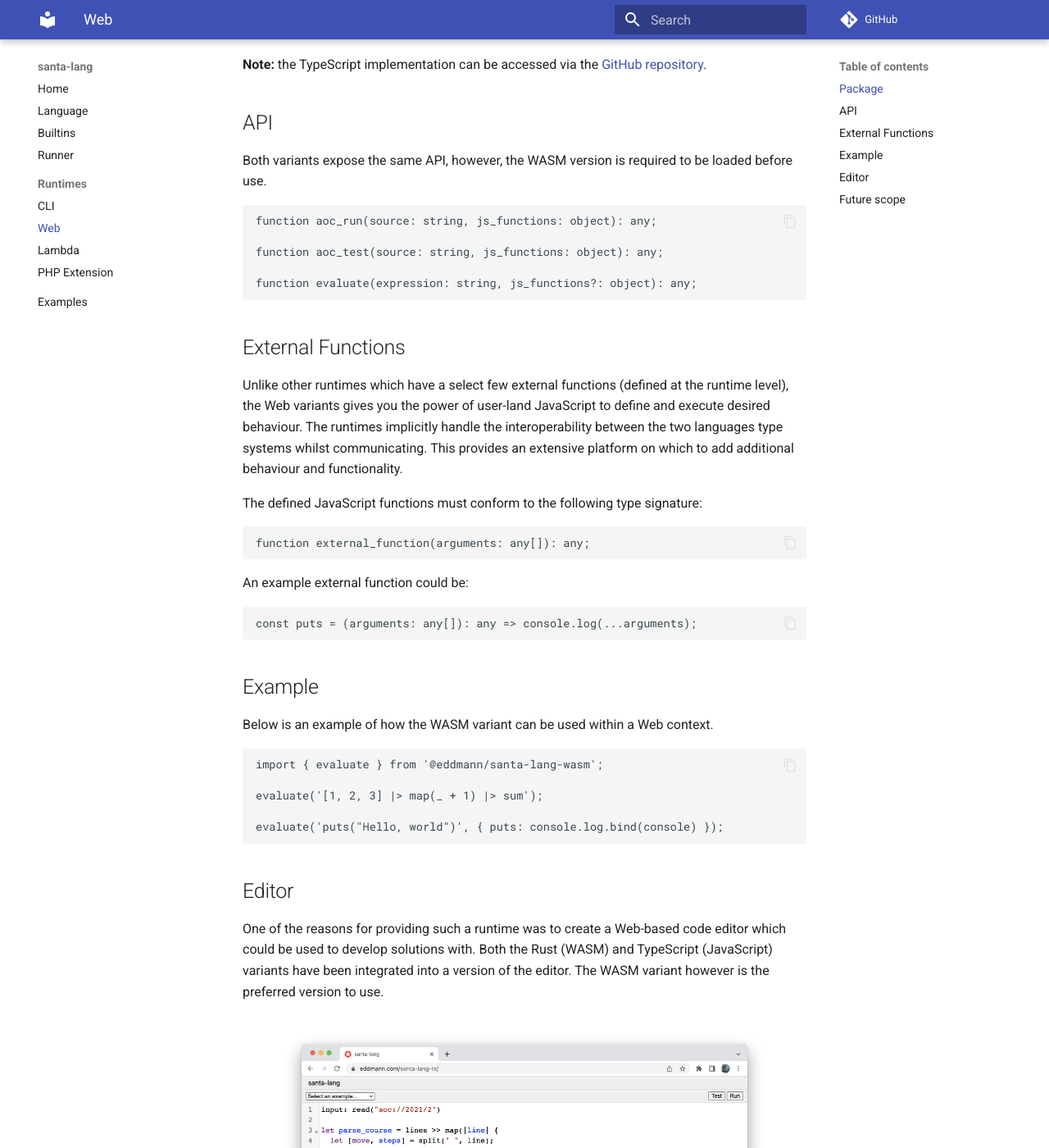
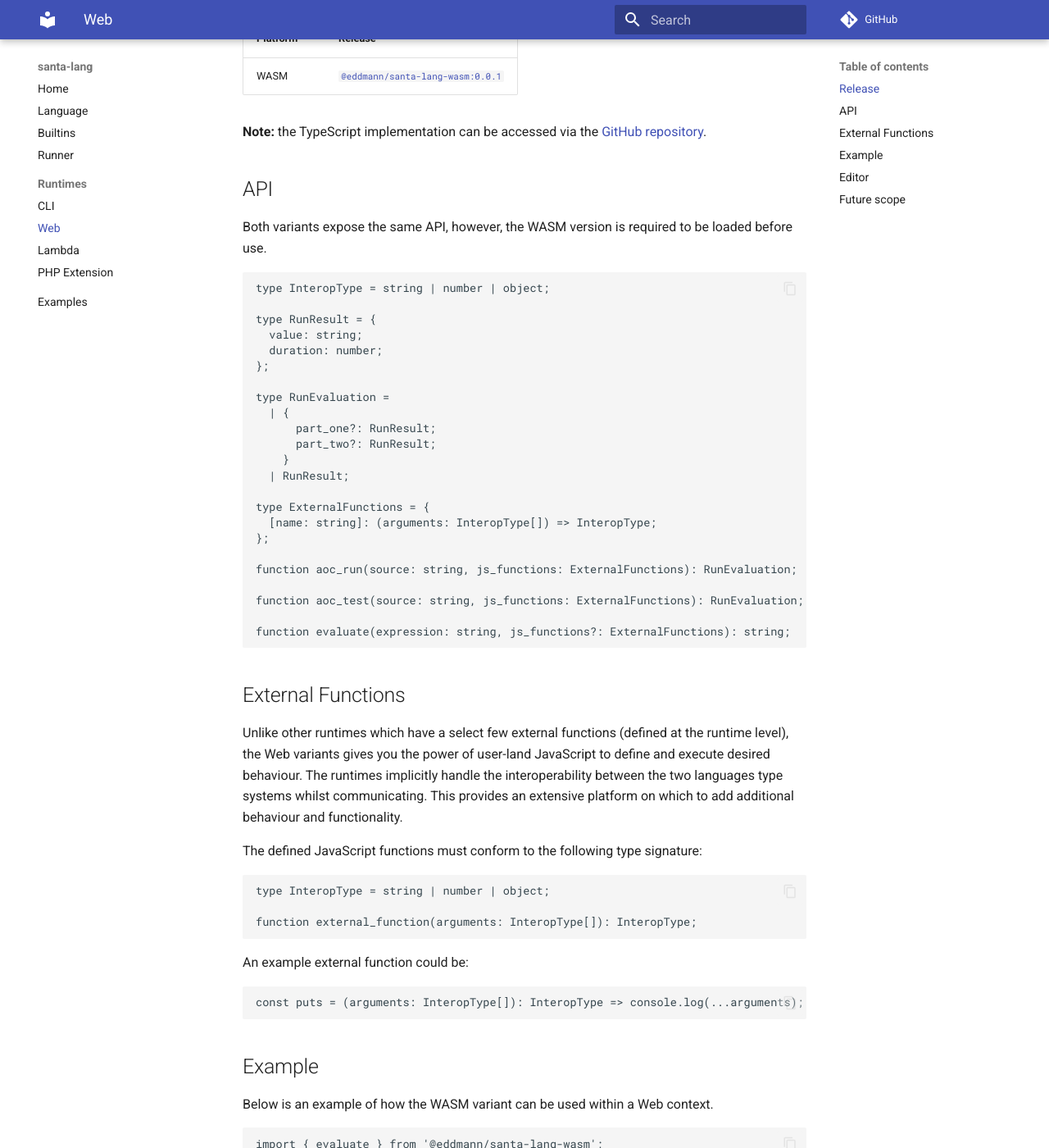
Before and after one commit to eddmann/santa-lang-rs, an MkDocs documentation site: the page built from docs/web.md, in a window 1280 px wide and 1400 px high, scrolled down 661 px. Shown: the whole window at 82% size. Built offline with MkDocs 1.6.1 and Material for MkDocs 9.7.7, drawn with Linux system fonts in a browser that asks for light colours; comment, search, counter and statistics services are not loaded.

Commit message:
Add release tables

````diff
--- a/docs/web.md
+++ b/docs/web.md
@@ -15,9 +15,11 @@ Both variants provide the following functionality:
 - Execute a arbitrary language expression.
 - Ability to define user-land JavaScript functions which are made available to the evaluator as [external functions](language.md#external).
 
-## Package
+## Release
 
-The WASM variant is published as an NPM package: [@eddmann/santa-lang-wasm](https://github.com/eddmann/santa-lang-rs/pkgs/npm/santa-lang-wasm)
+| Platform | Release                              |
+| -------- | ------------------------------------ |
+| WASM     | [`@eddmann/santa-lang-wasm:0.0.1`]() |
 
 **Note:** the TypeScript implementation can be accessed via the [GitHub repository](https://github.com/eddmann/santa-lang-ts).
 
@@ -26,11 +28,29 @@ The WASM variant is published as an NPM package: [@eddmann/santa-lang-wasm](http
 Both variants expose the same API, however, the WASM version is required to be loaded before use.
 
 ```typescript
-function aoc_run(source: string, js_functions: object): any;
+type InteropType = string | number | object;
 
-function aoc_test(source: string, js_functions: object): any;
+type RunResult = {
+  value: string;
+  duration: number;
+};
 
-function evaluate(expression: string, js_functions?: object): any;
+type RunEvaluation =
+  | {
+      part_one?: RunResult;
+      part_two?: RunResult;
+    }
+  | RunResult;
+
+type ExternalFunctions = {
+  [name: string]: (arguments: InteropType[]) => InteropType;
+};
+
+function aoc_run(source: string, js_functions: ExternalFunctions): RunEvaluation;
+
+function aoc_test(source: string, js_functions: ExternalFunctions): RunEvaluation;
+
+function evaluate(expression: string, js_functions?: ExternalFunctions): string;
 ```
 
 ## External Functions
@@ -42,13 +62,15 @@ This provides an extensive platform on which to add additional behaviour and fun
 The defined JavaScript functions must conform to the following type signature:
 
 ```typescript
-function external_function(arguments: any[]): any;
+type InteropType = string | number | object;
+
+function external_function(arguments: InteropType[]): InteropType;
 ```
 
 An example external function could be:
 
 ```js
-const puts = (arguments: any[]): any => console.log(...arguments);
+const puts = (arguments: InteropType[]): InteropType => console.log(...arguments);
 ```
 
 ## Example
````
Also changed, not shown: docs/cli.md (+7 -8 lines), docs/index.md (+11 -0 lines), docs/lambda.md (+8 -6 lines), docs/php-ext.md (+4 -2 lines).
